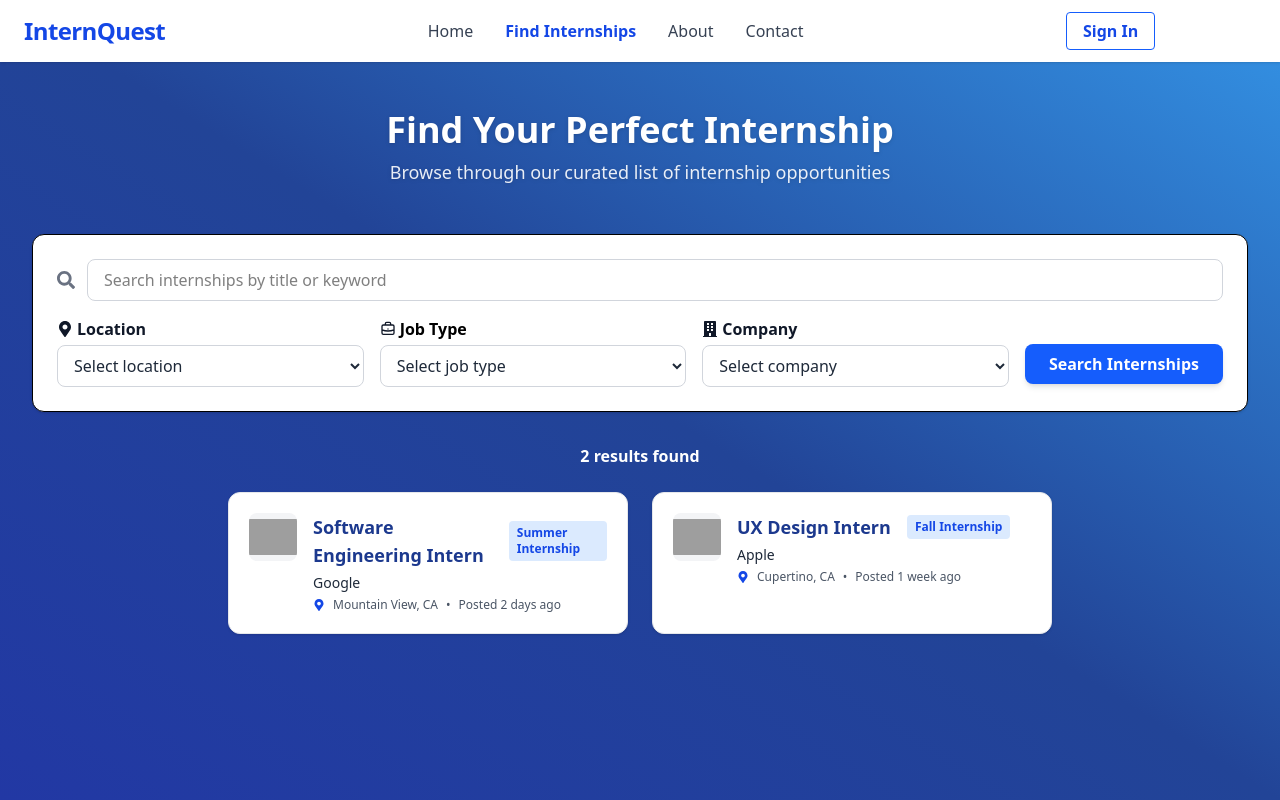
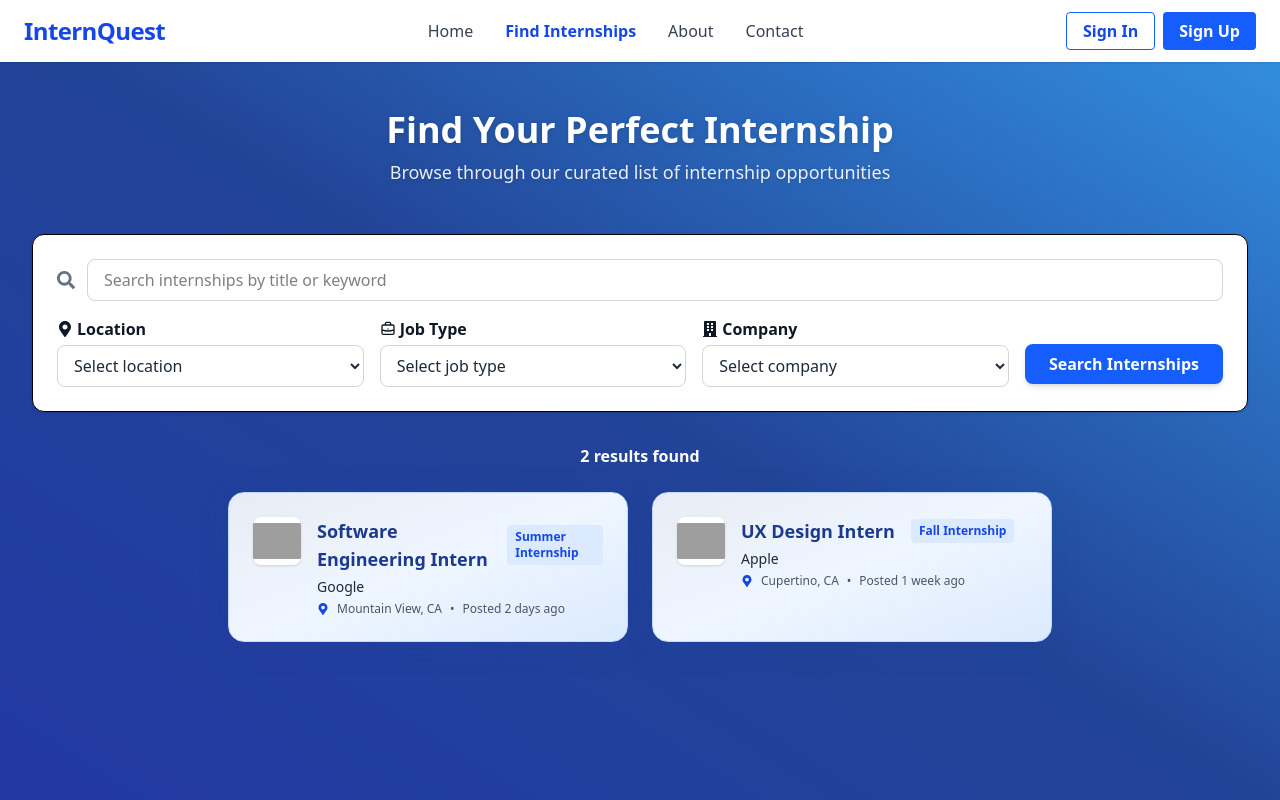
Before and after one commit to kaveenskn/InternQuest-web-Group2, a React (Vite) app: page / in a window 1280 px wide. Built offline with nearby package versions, Linux system fonts and the light colour scheme; grey boxes are pictures that could not be loaded.

Commit message:
full color updated

```diff
--- a/src/App.jsx
+++ b/src/App.jsx
@@ -41,7 +41,7 @@ const Navbar = () => (
       </ul>
       <div className="flex gap-2">
         <button className="px-4 py-1.5 rounded font-semibold border border-blue-600 text-blue-700 hover:bg-blue-50">Sign In</button>
-        <button className="px-4 py-1.5 rounded font-semibold bg-blue-6 text-white hover:bg-blue-7">Sign Up</button>
+        <button className="px-4 py-1.5 rounded font-semibold bg-blue-600 text-white hover:bg-blue-700">Sign Up</button>
       </div>
     </div>
   </nav>
@@ -61,9 +61,7 @@ const InternshipFinderPage = () => {
   );
 
   return (
-    <div
-      className="min-h-screen bg-gradient-to-tr from-[#2238A4] via-[#224497] to-[#3494e6] pb-10"
-    >
+    <div className="min-h-screen bg-gradient-to-tr from-[#2238A4] via-[#224497] to-[#3494e6] pb-10">
       <Navbar />
       <main className="max-w-7xl mx-auto px-4 md:px-8">
         <div className="pt-12 pb-6">
@@ -104,7 +102,7 @@ const InternshipFinderPage = () => {
               </select>
             </div>
             <div className="flex flex-col flex-1 min-w-[170px]">
-              <label className="text-gray-9 font-semibold mb-1 flex items-center gap-1">
+              <label className="text-gray-900 font-semibold mb-1 flex items-center gap-1">
                 <HiOutlineBriefcase className="inline text-gray-900" /> Job Type
               </label>
               <select
@@ -147,12 +145,15 @@ const InternshipFinderPage = () => {
           {filtered.map((i) => (
             <div
               key={i.id}
-              className="flex flex-1 min-w-[340px] max-w-[400px] bg-white border border-gray-200 rounded-xl shadow p-5 gap-4"
+              className="flex flex-1 min-w-[340px] max-w-[400px] bg-gradient-to-br from-white/90 via-blue-50 to-blue-100 border border-blue-200 rounded-2xl shadow-lg p-6 gap-4 transition-transform hover:scale-105"
+              style={{
+                boxShadow: "0 4px 32px 0 rgba(34,68,151,0.13)",
+              }}
             >
               <img
                 src={i.logo}
                 alt={i.company}
-                className="w-12 h-12 object-contain rounded-lg bg-gray-100"
+                className="w-12 h-12 object-contain rounded-lg bg-white shadow"
               />
               <div className="flex-1">
                 <div className="flex items-center gap-2 mb-1">
```
